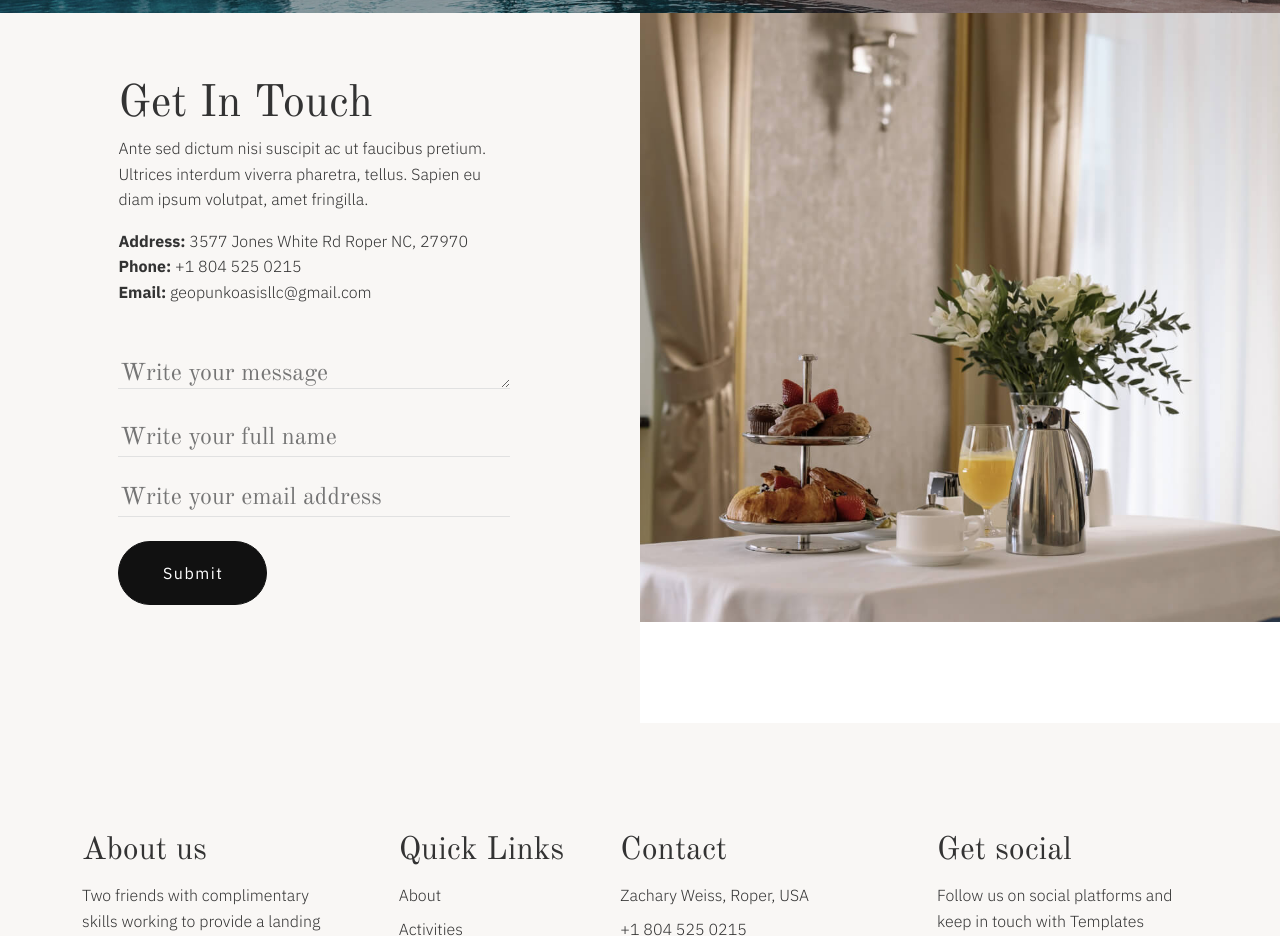
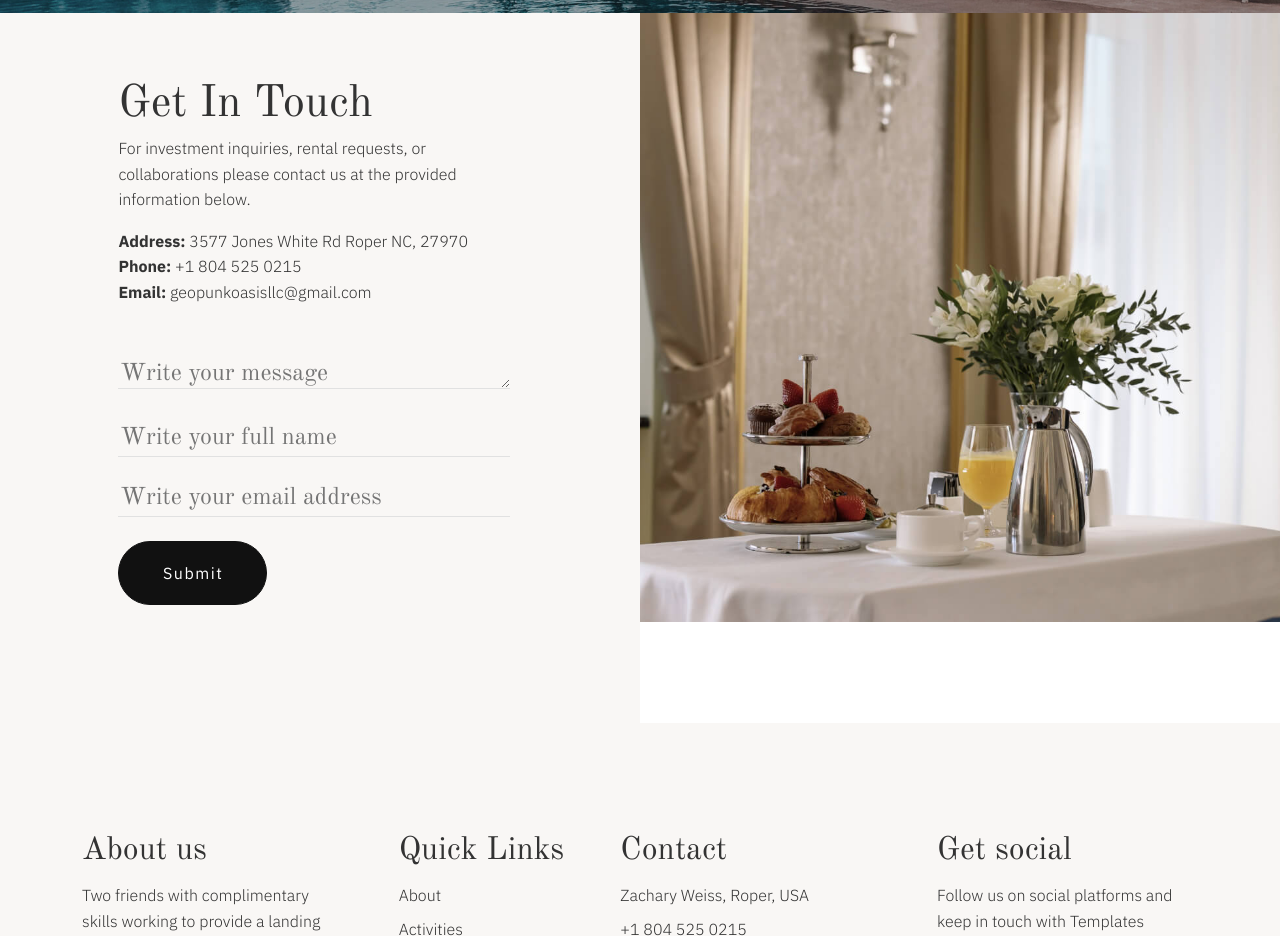
Before and after one commit to GeoPunkOasis/geopunkoasis.github.io, a plain HTML site: page index.html in a window 1280 px wide. Shown: the part 4920-5856 px from the top of the page. Drawn offline with nearby package versions, Linux system fonts and the light colour scheme.

Commit message:
get in touch template replacement

```diff
--- a/index.html
+++ b/index.html
@@ -859,8 +859,7 @@
         <div class="contact-detail">
 
           <h2>Get In Touch</h2>
-          <p>Ante sed dictum nisi suscipit ac ut faucibus pretium. Ultrices interdum viverra pharetra, tellus. Sapien eu
-            diam ipsum volutpat, amet fringilla.</p>
+          <p>For investment inquiries, rental requests, or collaborations please contact us at the provided information below.</p>
           <ul class="list-unstyled">
             <li><strong>Address:</strong> 3577 Jones White Rd Roper NC, 27970</li>
             <li><strong>Phone:</strong> +1 804 525 0215 </li>
```
